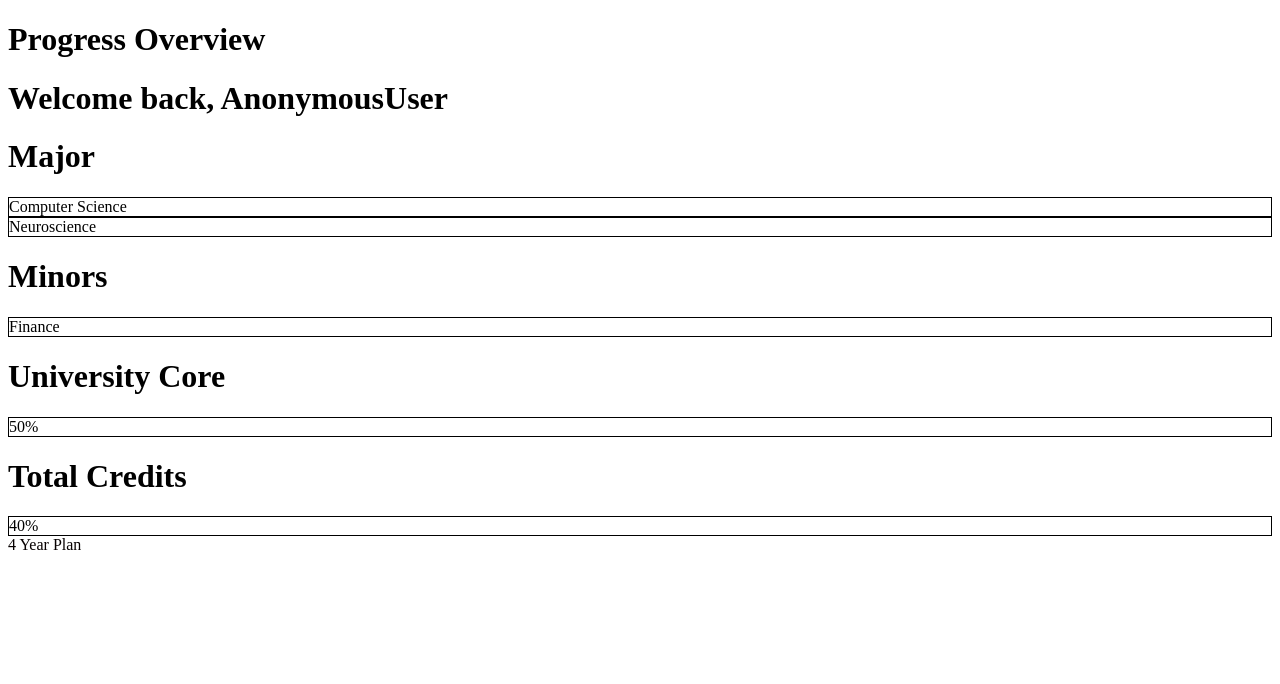
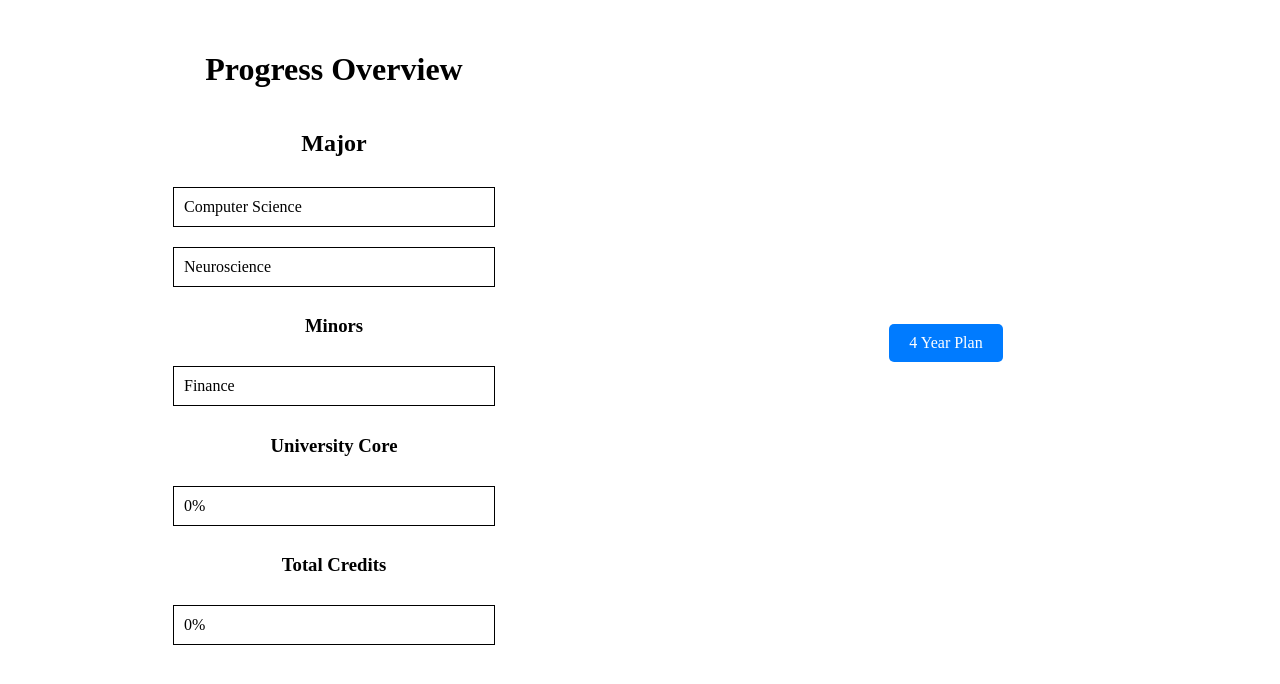
Before and after one commit to CSCI3356-Spring2024/404-Degree-Not-Found, a Django app: page / in a window 1280 px wide. Shown: the part 83-767 px from the top of the page. Run offline with Django 5.2, Linux system fonts and the light colour scheme.

Commit message:
minor edits

```diff
--- a/static/Landing.css
+++ b/static/Landing.css
@@ -6,3 +6,40 @@ a {
     text-decoration: none;
     color: #070000;
   }
+
+  .container {
+    display: flex;
+    justify-content: space-between;
+    padding: 20px;
+}
+
+.left-side, .right-side {
+    display: flex;
+    flex-direction: column;
+    justify-content: start;
+    align-items: center;
+    width: 50%;
+}
+
+.rectangle {
+    border: 1px solid black;
+    width: 300px;
+    margin: 10px 0;
+    padding: 10px;
+    text-align: left;
+}
+
+.button {
+    text-decoration: none;
+    display: inline-block;
+    padding: 10px 20px;
+    margin: 20px 0;
+    background-color: #007bff;
+    color: white;
+    border-radius: 5px;
+}
+
+.right-side {
+    justify-content: center;
+    align-items: center;
+}
--- a/templates/Landing.html
+++ b/templates/Landing.html
@@ -1,20 +1,23 @@
-{% include 'Header.html' %}
+{% extends 'Header.html' %}
 
 {% load static %}
-
-<link rel="stylesheet" href="{% static '/Landing.css' %}">
-
 {% block content %}
-    <h1>Progress Overview</h1>
-    <h1> Welcome back, {{user}}</h1>
-    <h1>Major</h1>
-    <div style="border: 1px solid black"width: 300px;">Computer Science</div>
-    <div style="border: 1px solid black"width: 300px;">Neuroscience</div>
-    <h1>Minors</h1>
-    <div style="border: 1px solid black"width: 300px;">Finance</div>
-    <h1>University Core</h1>
-    <div style="border: 1px solid black"width: 300px;">50%</div>
-    <h1>Total Credits</h1>
-    <div style="border: 1px solid black"width: 300px;">40%</div>
-    <a href="{% url 'Plan:futureplan' %}">4 Year Plan</a>
+<link rel="stylesheet" href="{% static 'Landing.css' %}">
+<div class="container">
+    <div class="left-side">
+        <h1>Progress Overview</h1>
+        <h2>Major</h2>
+        <div class="rectangle">Computer Science</div>
+        <div class="rectangle">Neuroscience</div>
+        <h3>Minors</h3>
+        <div class="rectangle">Finance</div>
+        <h3>University Core</h3>
+        <div class="rectangle">0%</div>
+        <h3>Total Credits</h3>
+        <div class="rectangle">0%</div>
+    </div>
+    <div class="right-side">
+        <a href="{% url 'Plan:futureplan' %}" class="button">4 Year Plan</a>
+    </div>
+</div>
 {% endblock %}
```
